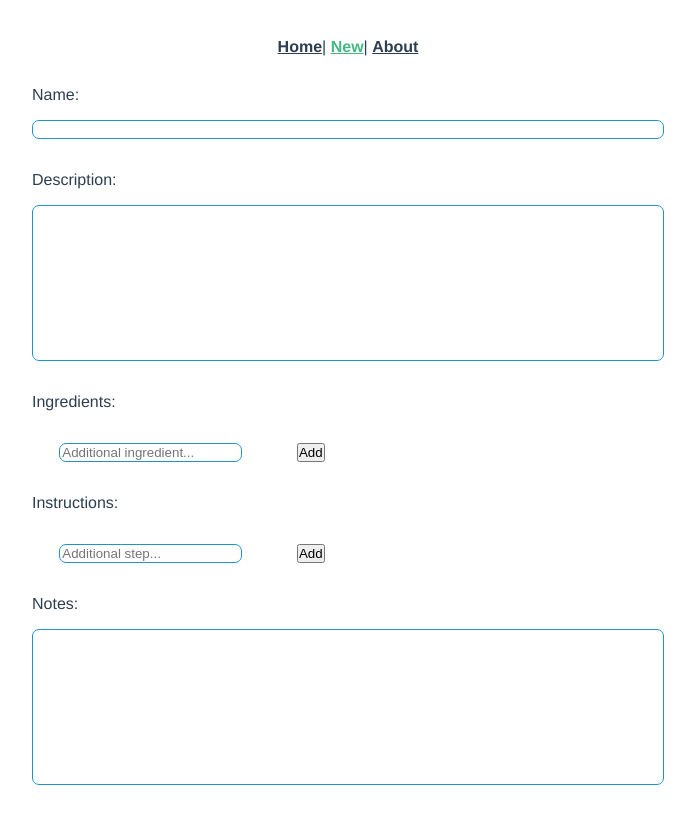
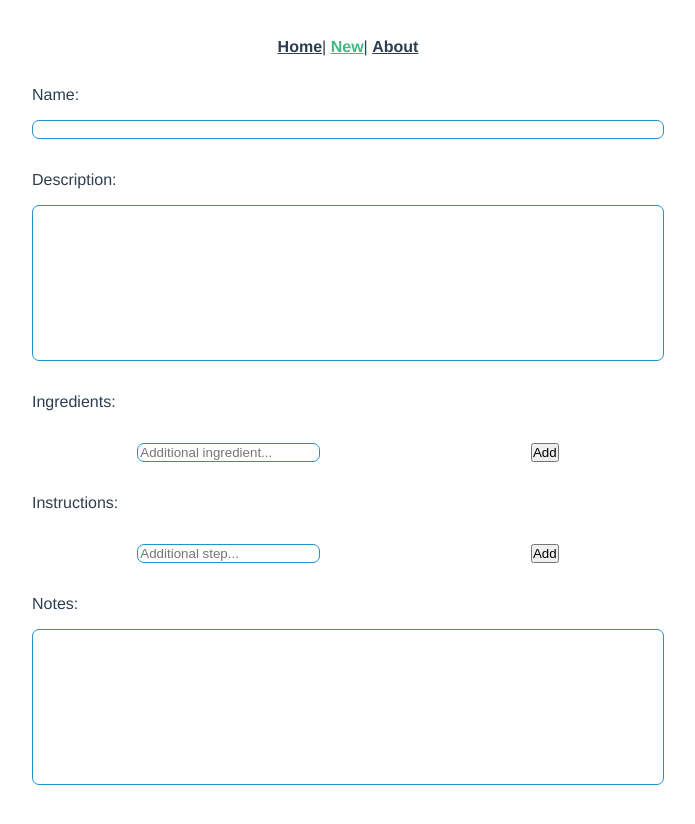
Before and after one commit to tanguymartinez/recipes, a Vue app: page /new in a window 1280 px wide. Shown: the whole page, without its empty margins (292-987 px from the left). Built offline with nearby package versions, Linux system fonts and the light colour scheme.

Commit message:
Modify styling

```diff
--- a/src/assets/mixins.sass
+++ b/src/assets/mixins.sass
@@ -17,8 +17,6 @@
     textarea
         resize: none
     .list-dynamic
-        min-width: 20rem
-        width: 50%
         text-align: left
         margin-bottom: 2rem
         p
```
